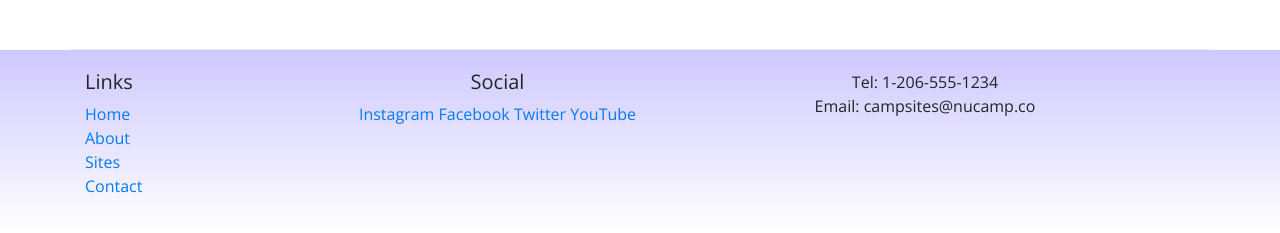
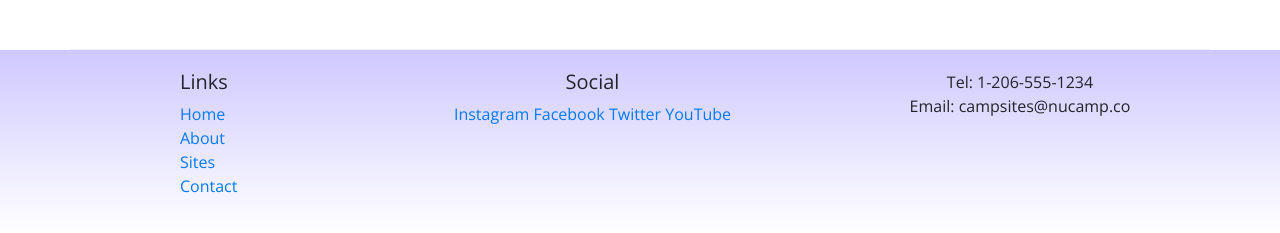
Before and after one commit to mabgray/ncPracticeWeek1, a website: page index.html in a window 1280 px wide. Shown: the part 751-984 px from the top of the page. Drawn offline with nearby package versions, Linux system fonts and the light colour scheme.

Commit message:
fixed offset

```diff
--- a/index.html
+++ b/index.html
@@ -64,7 +64,7 @@
     <footer>
         <div class="container">
             <div class="row">
-        <div class="col col-4 col-sm-2  offset=1">
+        <div class="col col-4 col-sm-2 offset-1">
             <h5>Links</h5>
             <ul class="list-unstyled">
                 <li><a href="#">Home</a></li>
```
